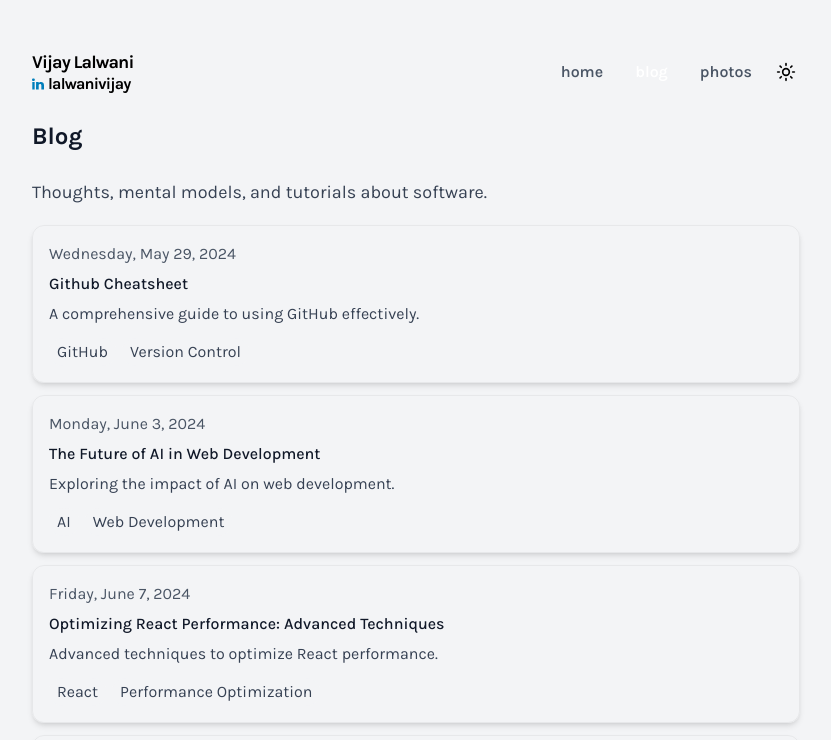
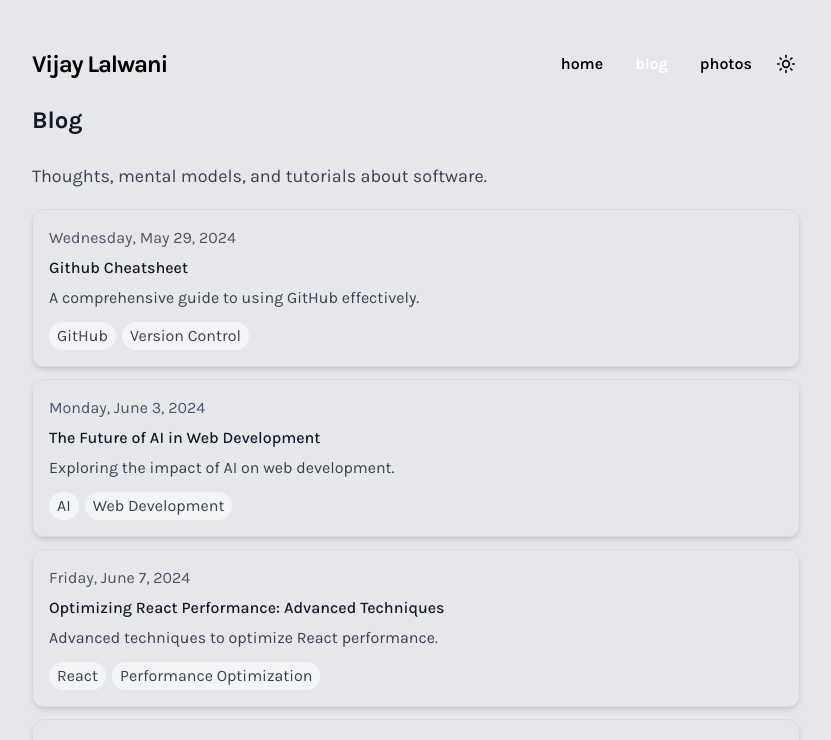
Before and after one commit to VijayLalwani/lalwani.one, a Next.js app: page /blog in a window 1280 px wide. Shown: the top 740 px of the page, without its empty margins (224-1055 px from the left). Built offline with nearby package versions, Linux system fonts and the light colour scheme.

Commit message:
fixed dark/light mode somewhat

```diff
--- a/app/globals.css
+++ b/app/globals.css
@@ -2,12 +2,21 @@
 
 @layer base {
   :root {
-    --radius: 0.5rem;
+    --background: 0 0% 100%; /* Light mode background (white) */
+    --foreground: 222.2 47.4% 11.2%; /* Dark gray text */
+
+    --card: 0 0% 100%;
+    --border: 214.3 31.8% 91.4%;
+    --input: 214.3 31.8% 91.4%;
   }
 
   .dark {
-    --tw-bg-opacity: 1;
-    --tw-text-opacity: 1;
+    --background: 0 0% 5%; /* Darker black */
+    --foreground: 210 40% 98%; /* Lighter gray text */
+
+    --card: 0 0% 8%; /* Darker card */
+    --border: 210 8% 15%; /* Darker border */
+    --input: 210 8% 15%; /* Darker input */
   }
 }
 
--- a/app/layout.tsx
+++ b/app/layout.tsx
@@ -23,12 +23,14 @@ export default function RootLayout({
   children: React.ReactNode
 }) {
   return (
-    <html lang="en" suppressHydrationWarning>
-      <body className={`${karla.className} antialiased transition-colors duration-300`}>
-        <ThemeProvider attribute="class" defaultTheme="system" enableSystem={true}>
-          <div className="min-h-screen bg-gray-100 dark:bg-black/50 p-4 md:py-12 md:px-8 lg:px-12 flex flex-col">
+    <html lang="en" suppressHydrationWarning className={karla.className}>
+      <body className="antialiased transition-colors duration-300">
+        <ThemeProvider attribute="class" defaultTheme="system" enableSystem disableTransitionOnChange>
+          <div className="min-h-screen p-4 md:py-12 md:px-8 lg:px-12 flex flex-col bg-gray-200 dark:bg-gray-800">
             <Navigation />
-            <main className="max-w-3xl w-full mx-auto space-y-6">{children}</main>
+            <main className="max-w-3xl w-full mx-auto space-y-6">
+              {children}
+            </main>
           </div>
         </ThemeProvider>
       </body>
--- a/components/bookshelf.tsx
+++ b/components/bookshelf.tsx
@@ -86,11 +86,11 @@ export function Bookshelf() {
   return (
     <section className="space-y-4">
       <div className="flex flex-col gap-1">
-        <h3 className="text-lg font-semibold text-gray-900 dark:text-gray-100">
+        <h3 className="text-lg font-semibold">
           bookshelf
         </h3>
-        <p className="text-lg leading-snug text-gray-700 dark:text-gray-300">
-          The books that once had me completely hooked.
+        <p className="text-lg leading-snug">
+          The books that once had me hooked.
         </p>
       </div>
       <div className="not-prose">
--- a/components/hosted-services.tsx
+++ b/components/hosted-services.tsx
@@ -87,7 +87,7 @@ export function HostedServices() {
 
   return (
     <section className="flex flex-col gap-2">
-      <h3 className="text-lg font-semibold text-gray-900 dark:text-gray-100">
+      <h3 className="text-lg font-semibold">
         hosted services
       </h3>
       <div className="-ml-1 grid grid-flow-row gap-2 md:grid-cols-2">
@@ -124,7 +124,7 @@ export function HostedServices() {
                 <h4 className="text-lg font-bold">{service.name}</h4>
               </div>
             </div>
-            <p className="z-auto text-gray-700 dark:text-gray-300">{service.description}</p>
+            <p className="z-auto">{service.description}</p>
             <p
               className="mt-2 font-mono text-sm"
               style={{
--- a/components/memories.tsx
+++ b/components/memories.tsx
@@ -132,7 +132,7 @@ export function Memories() {
   return (
     <section className="flex flex-col gap-1 relative places-gallery">
       <div className="flex justify-between items-center">
-        <h3 className="text-lg font-semibold text-gray-900 dark:text-gray-100">
+        <h3 className="text-lg font-semibold">
           memories
         </h3>
         {/* Mobile-only sound toggle */}
@@ -160,7 +160,7 @@ export function Memories() {
           )}
         </button>
       </div>
-      <p className="text-lg leading-snug text-gray-700 dark:text-gray-300">
+      <p className="text-lg leading-snug">
         Life&apos;s too short for bad lighting… or bad vibes.
       </p>
       <div className="relative">
--- a/components/navigation.tsx
+++ b/components/navigation.tsx
@@ -7,6 +7,7 @@ import { cn } from "@/lib/utils";
 import { useTheme } from "next-themes";
 import { useEffect, useState, useMemo } from "react";
 import { motion, AnimatePresence } from "framer-motion";
+
 
 interface NavLink {
   href: string;
@@ -49,35 +50,10 @@ export function Navigation() {
       <div className="flex flex-row items-center gap-2">
         <div className="flex flex-col items-start">
           <Link href="/">
-            <h1 className="text-lg font-bold tracking-tighter text-mauve-50 dark:text-evuam-50">
+            <h1 className="text-2xl font-bold tracking-tighter text-mauve-50 dark:text-evuam-50">
               Vijay Lalwani
             </h1>
           </Link>
-          <a
-            href="https://www.linkedin.com/in/lalwanivijay"
-            {...externalLinkProps}
-            className="text-md -mt-1 flex flex-row items-center gap-x-1 font-bold tracking-tighter text-black hover:underline dark:text-gray-500"
-          >
-            <svg
-              width="12px"
-              height="12px"
-              viewBox="0 -2 44 44"
-              version="1.1"
-              xmlns="http://www.w3.org/2000/svg"
-            >
-              <g
-                id="Color-"
-                transform="translate(-702.000000, -265.000000)"
-                fill="#007EBB"
-              >
-                <path
-                  d="M746,305 L736.2754,305 L736.2754,290.9384 C736.2754,287.257796 734.754233,284.74515 731.409219,284.74515 C728.850659,284.74515 727.427799,286.440738 726.765522,288.074854 C726.517168,288.661395 726.555974,289.478453 726.555974,290.295511 L726.555974,305 L716.921919,305 C716.921919,305 717.046096,280.091247 716.921919,277.827047 L726.555974,277.827047 L726.555974,282.091631 C727.125118,280.226996 730.203669,277.565794 735.116416,277.565794 C741.21143,277.565794 746,281.474355 746,289.890824 L746,305 L746,305 Z M707.17921,274.428187 L707.117121,274.428187 C704.0127,274.428187 702,272.350964 702,269.717936 C702,267.033681 704.072201,265 707.238711,265 C710.402634,265 712.348071,267.028559 712.41016,269.710252 C712.41016,272.34328 710.402634,274.428187 707.17921,274.428187 L707.17921,274.428187 L707.17921,274.428187 Z M703.109831,277.827047 L711.685795,277.827047 L711.685795,305 L703.109831,305 L703.109831,277.827047 L703.109831,277.827047 Z"
-                  id="LinkedIn"
-                ></path>
-              </g>
-            </svg>
-            lalwanivijay
-          </a>
         </div>
       </div>
 
@@ -186,7 +162,7 @@ export function Navigation() {
                 (pathname.startsWith("/blog/") && link.href === "/blog") ||
                 (pathname.startsWith("/photos") && link.href === "/photos")
                 ? "text-white dark:text-white"
-                : "text-gray-600 hover:text-gray-900 dark:text-gray-400 dark:hover:text-white"
+                : "hover:text-gray-900 dark:hover:text-white"
             )}
             aria-current={
               pathname === link.href ||
@@ -199,7 +175,7 @@ export function Navigation() {
             {link.label === "blog" && currentBlogPost ? (
               <>
                 <span className="">blog/</span>
-                <span className=" text-gray-400">{currentBlogPost}</span>
+                <span className="">{currentBlogPost}</span>
               </>
             ) : (
               link.label
@@ -209,7 +185,7 @@ export function Navigation() {
               (pathname.startsWith("/photos") && link.href === "/photos")) && (
               <motion.span
                 layoutId="bubble"
-                className="absolute inset-0 z-10 bg-black/80 dark:bg-white mix-blend-difference rounded-full"
+                className="absolute inset-0 z-10 bg-black/90 dark:bg-white mix-blend-difference rounded-full"
                 transition={{ type: "spring", bounce: 0.2, duration: 0.3 }}
                 aria-hidden="true"
               />
--- a/components/stats.tsx
+++ b/components/stats.tsx
@@ -45,7 +45,7 @@ export function Stats() {
     <div
       className={`flex select-none flex-col gap-1 ${departureMono.className}`}
     >
-      <h3 className="text-sm font-semibold text-gray-900 dark:text-gray-100">
+      <h3 className="text-sm font-semibold">
         ░ STATS
       </h3>
 
--- a/components/top-songs.tsx
+++ b/components/top-songs.tsx
@@ -71,10 +71,10 @@ export const TopSongs = React.memo(function TopSongs() {
 
   return (
     <section className="flex flex-col gap-1">
-      <h3 className="text-lg font-semibold text-gray-900 dark:text-gray-100">
+      <h3 className="text-lg font-semibold">
         top songs
       </h3>
-      <p className="text-lg leading-snug text-gray-700 dark:text-gray-300">
+      <p className="text-lg leading-snug">
         I only listen to absolute bangers. Don&apos;t @ me.
       </p>
 
@@ -111,10 +111,10 @@ export const TopSongs = React.memo(function TopSongs() {
                   />
                 </div>
                 <div className="ml-3">
-                  <h5 className="text-[13.28px] font-bold leading-tight text-gray-900 dark:text-gray-100">
+                  <h5 className="text-[13.28px] font-bold leading-tight">
                     {song.title}
                   </h5>
-                  <p className="text-[12.8px] leading-tight text-gray-700 dark:text-gray-300">
+                  <p className="text-[12.8px] leading-tight">
                     by {song.artist}
                   </p>
                 </div>
```
